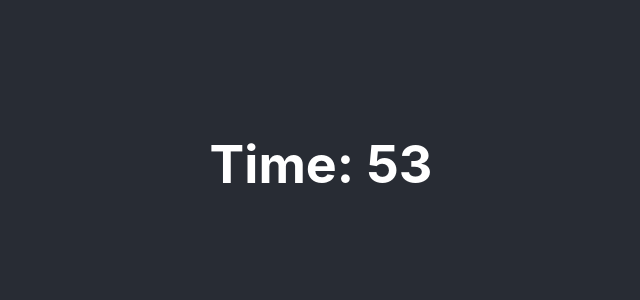
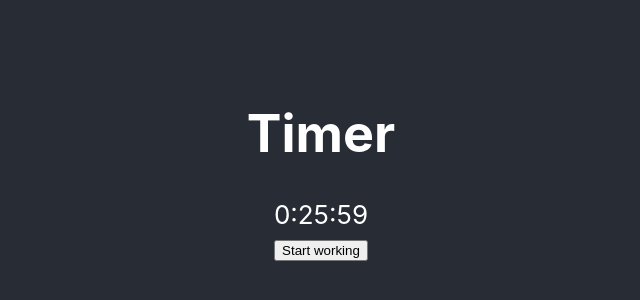
Before and after one commit to LyorOuakil/pomodoro-component, a React (Create React App) app: page / in a window 1280 px wide. Shown: the part 236-536 px from the top of the page, without its empty margins (319-959 px from the left). Built offline with nearby package versions, Linux system fonts and the light colour scheme.

Commit message:
create timer

```diff
--- a/src/components/Pomodoro.tsx
+++ b/src/components/Pomodoro.tsx
@@ -1,30 +1,16 @@
-import React, { useEffect, useState } from 'react';
-
-const getCurrentTime = (seconds: number) => {
-  console.log('call');
-  return {
-    hours: Math.floor(seconds / (60 * 60)),
-    minutes: Math.floor(seconds / 60),
-    seconds: Math.ceil((seconds % (60 * 60)) % 60)
-  };
-};
+import React from 'react';
+import Timer from './Timer';
 
 const Pomodoro: React.FC = () => {
-  const [time, setTimer] = useState({
+  const time = {
     hours: 0,
-    minutes: 0,
-    seconds: 1500
-  });
-
-  useEffect(() => {
-    setTimeout(() => {
-      setTimer(getCurrentTime(time.seconds - 1));
-    }, 1000);
-  });
-
+    minutes: 25,
+    seconds: 59
+  };
   return (
     <div>
-      <h1>Time: {time.seconds} </h1>
+      <h1>Timer</h1>
+      <Timer time={time} />
     </div>
   );
 };
--- /dev/null
+++ b/src/components/Timer.tsx
@@ -0,0 +1,24 @@
+import React, { useEffect, useState } from 'react';
+import useTimer from '../hooks/useTimerHooks';
+import { Time } from '../interfaces/Time.interface';
+
+const Timer: React.FC<{ time: Time }> = ({ time }) => {
+  const { tick, start, setStart, hrsMinsSecs } = useTimer(time);
+
+  useEffect(() => {
+    if (start) {
+      const timerId = setInterval(() => tick(), 1000);
+      return () => clearInterval(timerId);
+    }
+    return () => {};
+  });
+
+  return (
+    <div>
+      <div>{`${hrsMinsSecs.hrs}:${hrsMinsSecs.mn}:${hrsMinsSecs.s}`}</div>
+      <button onClick={() => setStart(true)}>Start working</button>
+    </div>
+  );
+};
+
+export default Timer;
--- /dev/null
+++ b/src/hooks/useTimerHooks.tsx
@@ -0,0 +1,40 @@
+import { useState } from 'react';
+import { Time } from '../interfaces/Time.interface';
+
+const useTimer = (time: Time) => {
+  const { hours = 0, minutes = 0, seconds = 0 } = time;
+  const [hrsMinsSecs, setTime] = useState({ hrs: hours, mn: minutes, s: seconds });
+  const [start, setStart] = useState(false);
+
+  const reset = () => setTime({ hrs: hours, mn: minutes, s: seconds });
+  const isTotalCountDownFinished = () =>
+    !!(hrsMinsSecs.hrs === 0 && hrsMinsSecs.mn === 0 && hrsMinsSecs.s === 0);
+  const isMinuteCountdownFinished = () => !!(hrsMinsSecs.mn === 0 && hrsMinsSecs.s === 0);
+  const isSecondsCountdownFinished = () => !!(hrsMinsSecs.s === 0);
+
+  const tick = () => {
+    if (isTotalCountDownFinished()) {
+      return reset();
+    }
+    if (isMinuteCountdownFinished()) {
+      return setTime({ hrs: hrsMinsSecs.hrs - 1, mn: 59, s: 59 });
+    }
+    if (isSecondsCountdownFinished()) {
+      return setTime({ hrs: hrsMinsSecs.hrs, mn: hrsMinsSecs.mn - 1, s: 59 });
+    }
+    return setTime({
+      hrs: hrsMinsSecs.hrs,
+      mn: hrsMinsSecs.mn,
+      s: hrsMinsSecs.s - 1
+    });
+  };
+
+  return {
+    tick,
+    setStart,
+    start,
+    hrsMinsSecs
+  };
+};
+
+export default useTimer;
--- /dev/null
+++ b/src/interfaces/Time.interface.ts
@@ -0,0 +1,5 @@
+export interface Time {
+  hours: number;
+  minutes: number;
+  seconds: number;
+}
```
Also changed, not shown: 1 other file (tests, documents, lock files or other folders).
